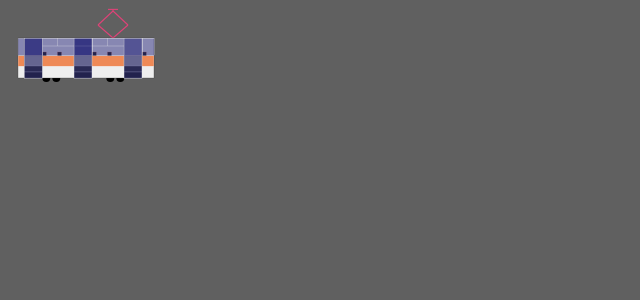
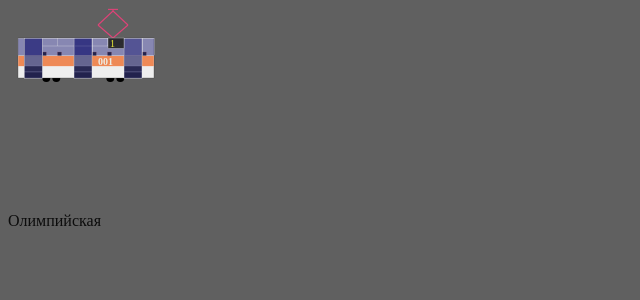
Before and after one commit to IvanShavliuga/iv2tram, a Vue app: page /#/ in a window 1280 px wide. Shown: the top 300 px of the page, without its empty margins (0-640 px from the left). Built offline with nearby package versions, Linux system fonts and the light colour scheme.

Commit message:
id tram + fix bag event click + number line panel

```diff
--- a/src/App.vue
+++ b/src/App.vue
@@ -2,42 +2,15 @@
   <div id="app">
     <!-- <img :src="'http://localhost:8080/img/tram.svg'"> -->
     <div>
-      <tram
-        :count="passCount"
-        :id="id"
-        :line="line"
-        :stop="stop"
-        @enter="getpass"
-        @move="move"
-      />
+      <appline/>
     </div>
   </div>
 </template>
 <script>
-import tram from '@/components/images/tram.vue'
+import appline from '@/components/line.vue'
 export default {
   components: {
-    tram
-  },
-  data () {
-    return {
-      passCount: 0,
-      stop: 'Олимпийская',
-      id: 1,
-      line: {
-        id: 1,
-        start: 'Олимпийская',
-        end: 'Нейтрон'
-      }
-    }
-  },
-  methods: {
-    getpass () {
-      this.passCount += 5
-    },
-    move () {
-      this.stop = '7-я школа'
-    }
+    appline
   }
 }
 </script>
--- a/src/components/images/tram.vue
+++ b/src/components/images/tram.vue
@@ -332,6 +332,42 @@
           stroke="#ededed"
           stroke-width="0.15"/>
       </g>
+      <g
+        id="numtab"
+        @click="clmove"
+      >
+        <rect
+          id="lnnumber"
+          ref="lnnumber"
+          x="50"
+          y="15"
+          width="8"
+          height="5.20"
+          fill="rgba(34,34,34,0.9)"
+          stroke="#ededed"
+          stroke-width="0.15"
+        />
+        <text
+          x="51"
+          y="19.55"
+          fill="#EDeE36"
+          font-size="5"
+        >
+          {{ linenumber }}
+        </text>
+      </g>
+      <g>
+        <text
+          x="45"
+          y="28.55"
+          fill="#EDede6"
+          font-size="5"
+          font-family="'Leckerli One', cursive"
+          font-weight="bold"
+        >
+          {{ tramid }}
+        </text>
+      </g>
     </g>
   </svg>
 </template>
@@ -347,15 +383,9 @@ export default {
       type: Number,
       default: 0
     },
-    line: {
-      type: Object,
-      default: () => {
-        return {
-          id: 0,
-          start: 'stop 1',
-          end: 'stop N'
-        }
-      }
+    linenumber: {
+      type: Number,
+      default: 0
     },
     stop: {
       type: String,
@@ -367,12 +397,19 @@ export default {
       door: false
     }
   },
+  computed: {
+    tramid () {
+      if (this.id < 10) return '00' + this.id
+      else if (this.id >= 10 && this.id <= 99) return '0' + this.id
+      else return '' + this.id
+    }
+  },
   watch: {
     count () {
       console.log(this.count)
       console.log(this.id)
-      console.log(this.line)
       console.log(this.stop)
+      console.log(this.linenumber)
     }
   },
   methods: {
@@ -394,8 +431,11 @@ export default {
         ease: Back.easeOut
       })
       if (!this.door) this.$emit('enter')
-      else this.$emit('move')
       this.door = !this.door
+    },
+    clmove () {
+      console.log('move')
+      this.$emit('move')
     }
   }
 }
--- /dev/null
+++ b/src/components/line.vue
@@ -0,0 +1,76 @@
+<template>
+  <div class="line">
+    <div class="line__tram">
+      <tram
+        :count="passCount"
+        :id="id"
+        :linenumber="line.number"
+        :stop="stop"
+        @enter="getpass"
+        @move="move"
+      />
+    </div>
+    <div class="line__stop">
+      {{ stop }}
+    </div>
+  </div>
+</template>
+<script>
+import tram from './images/tram.vue'
+export default {
+  components: {
+    tram
+  },
+  data () {
+    return {
+      passCount: 0,
+      stop: 'Олимпийская',
+      id: 1,
+      line: {
+        number: 1,
+        position: 0,
+        way: [{
+          top: 0,
+          left: 0,
+          name: 'Олимпийская'
+        }, {
+          top: 0,
+          left: 100,
+          name: '7-я школа'
+        }, {
+          top: 0,
+          left: 200,
+          name: 'Комсомольская'
+        }, {
+          top: 0,
+          left: 200,
+          name: 'Университет'
+        }, {
+          top: 0,
+          left: 200,
+          name: 'Автовокзал'
+        }, {
+          top: 0,
+          left: 200,
+          name: 'Техникум'
+        }, {
+          top: 0,
+          left: 200,
+          name: 'Депо'
+        }]
+      }
+    }
+  },
+  methods: {
+    getpass () {
+      this.passCount += 5
+    },
+    move () {
+      if (this.line.position < this.line.way.length - 1) {
+        this.line.position++
+        this.stop = this.line.way[this.line.position].name
+      }
+    }
+  }
+}
+</script>
```
